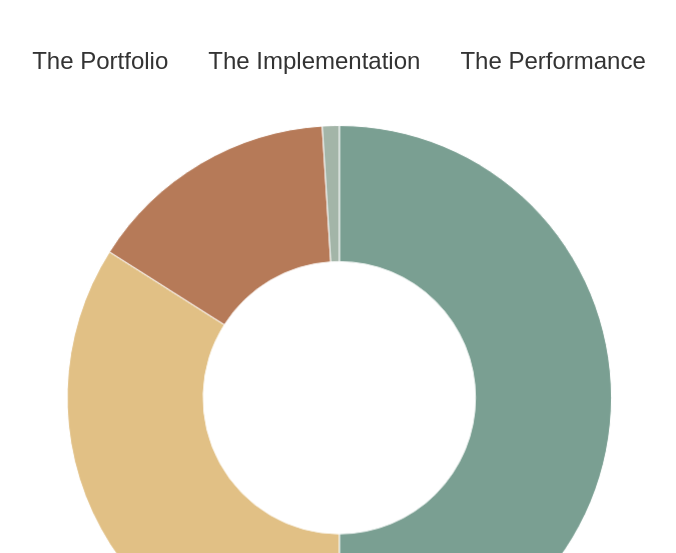
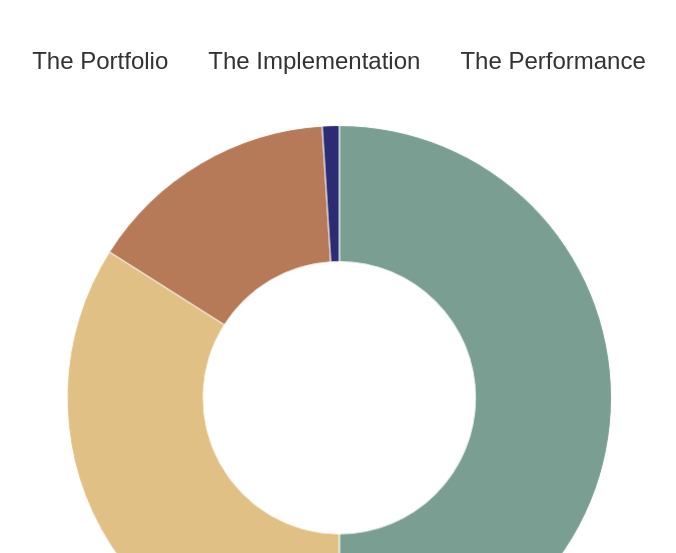
Before and after one commit to AllSeasons1867/pragmatic-portfolio, a website: page public/portfolio.html in a window 1280 px wide. Shown: the part 247-800 px from the top of the page, without its empty margins (301-977 px from the left). Drawn offline with nearby package versions, Linux system fonts and the light colour scheme.

Commit message:
changed color of bitcoin in pie chart

```diff
--- a/public/portfolio.html
+++ b/public/portfolio.html
@@ -31,7 +31,7 @@
             datasets: [{
               label: 'Allocation Percentage',
               data: [50, 34, 15, 1],
-              backgroundColor: ['#7A9F92', '#E1C085', '#B67A58', '#A3B5A8'],
+              backgroundColor: ['#7A9F92', '#E1C085', '#B67A58', '#2e2b75'],
               borderWidth: 1
             }]
           },
```
